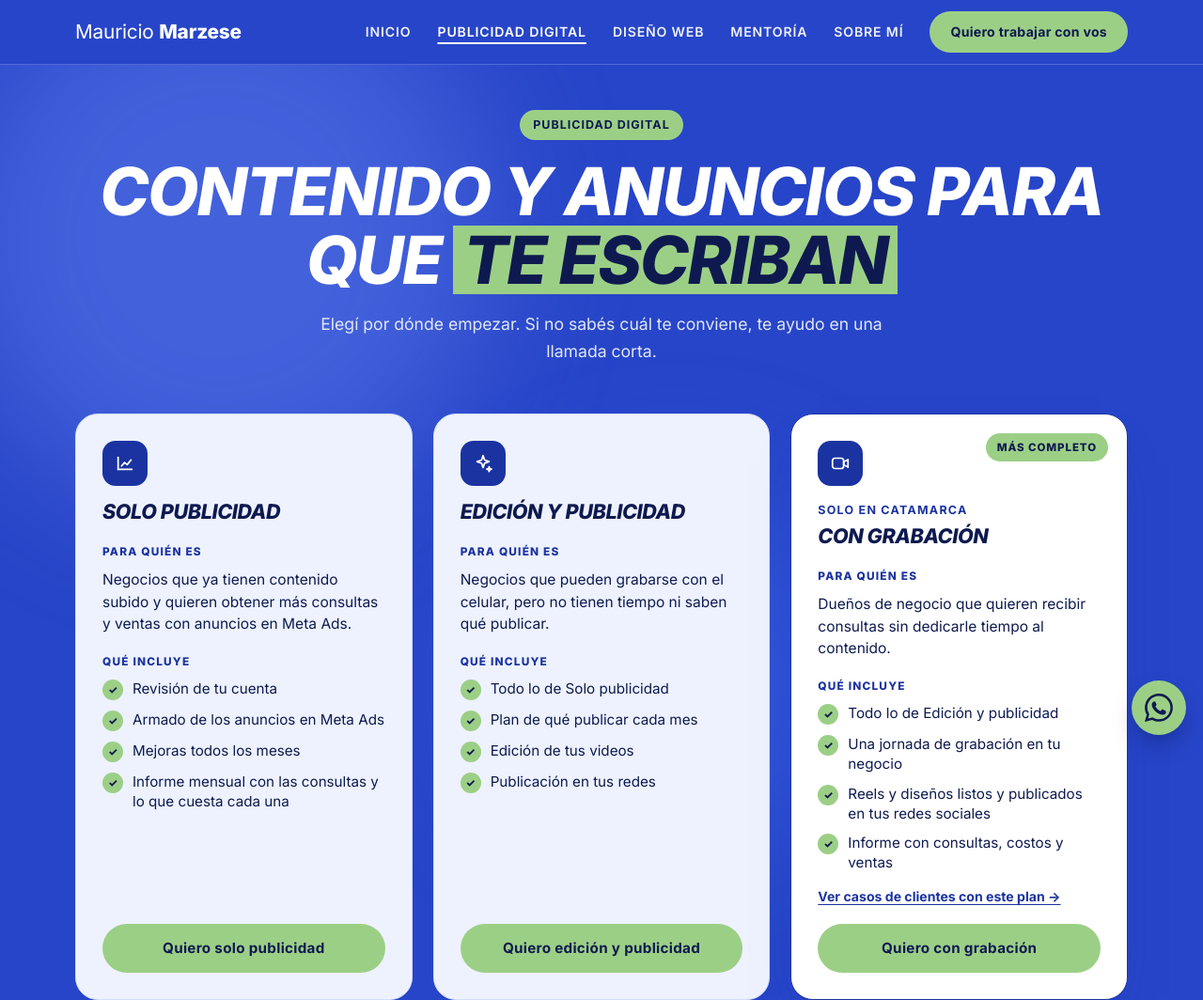
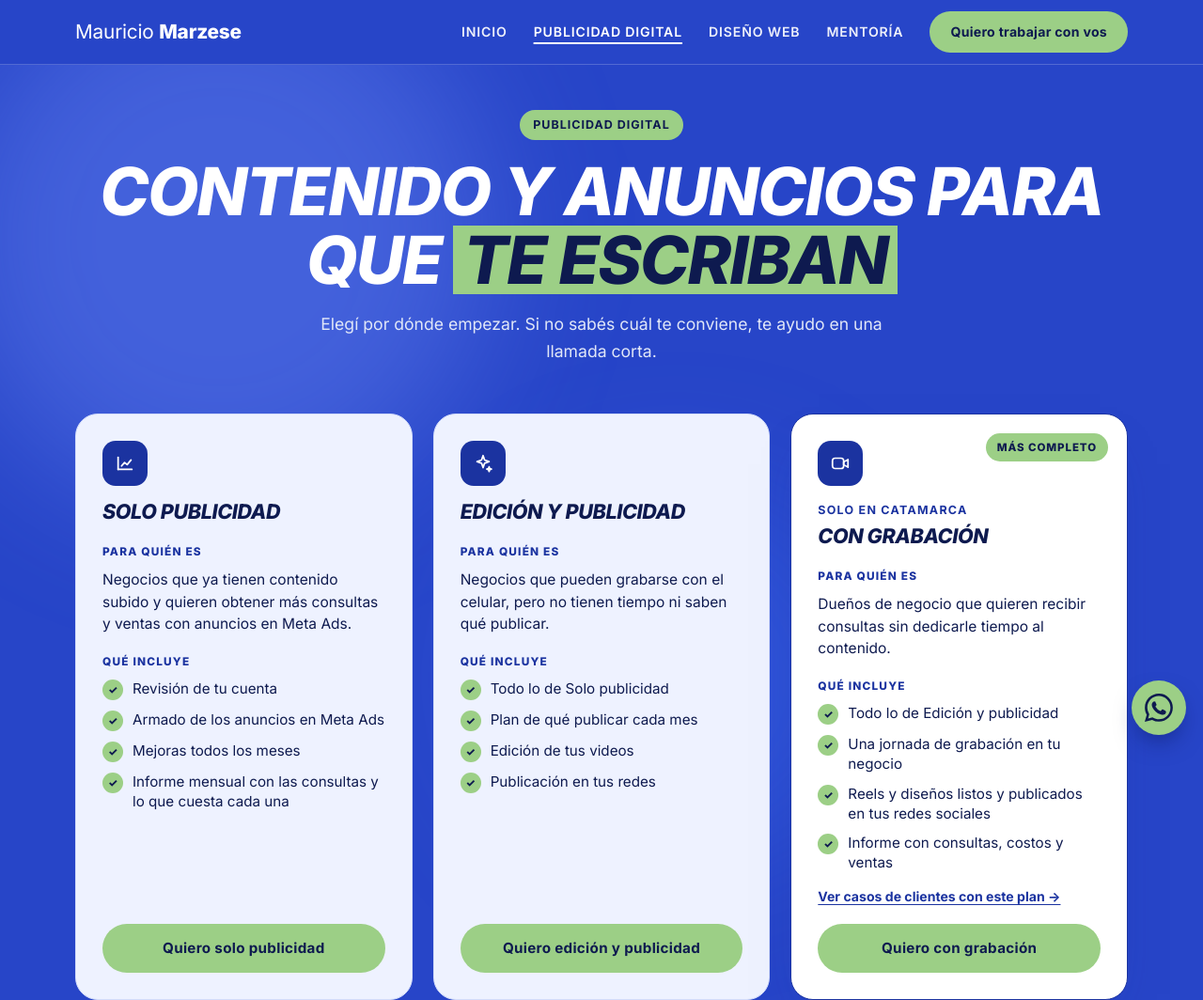
Before and after one commit to mauriciomarzese/webpersonal, a plain HTML site: page publicidad-digital/index.html in a window 1280 px wide. Shown: the top 1064 px of the page at 94% size. Drawn offline with Linux system fonts and the light colour scheme.

Commit message:
Update navigation menu in index.html
Removed 'Sobre mí' link from the navigation menu.

```diff
--- a/publicidad-digital/index.html
+++ b/publicidad-digital/index.html
@@ -32,7 +32,7 @@
     <button class="menu-toggle" type="button" id="menuToggle" aria-expanded="false" aria-controls="menu" aria-label="Abrir menú"><span></span><span></span><span></span></button>
     <div class="menu" id="menu">
       <div class="menu-inner">
-        <ul class="links"><li><a href="/">Inicio</a></li><li><a href="/publicidad-digital/" aria-current="page">Publicidad digital</a></li><li><a href="/diseno-web/">Diseño web</a></li><li><a href="/mentoria/">Mentoría</a></li><li><a href="/#sobre-mi">Sobre mí</a></li></ul>
+        <ul class="links"><li><a href="/">Inicio</a></li><li><a href="/publicidad-digital/" aria-current="page">Publicidad digital</a></li><li><a href="/diseno-web/">Diseño web</a></li><li><a href="/mentoria/">Mentoría</a></li></ul>
         <a class="btn green sm wa" data-msg="Hola Mauricio, vi tu página y me gustaría tener una charla previa para ver si podés ayudarme con mi negocio.">Quiero trabajar con vos</a>
       </div>
     </div>
```
